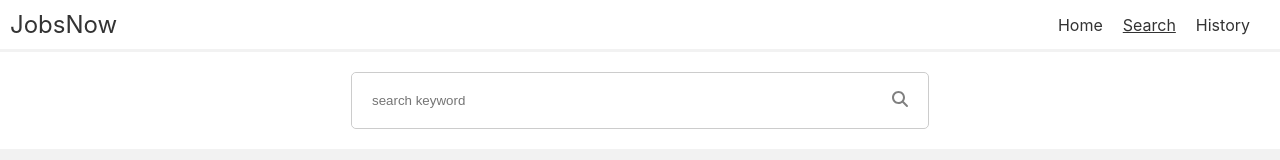
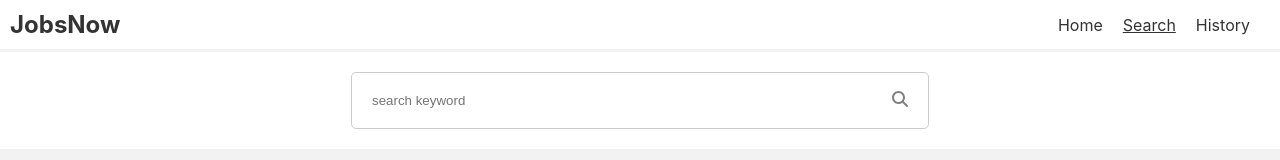
Before and after one commit to ehabyanni/Job-Search, a React (Create React App) app: page /jobs/search in a window 1280 px wide. Shown: the top 160 px of the page. Built offline with nearby package versions, Linux system fonts and the light colour scheme.

Commit message:
refactor the style

```diff
--- a/src/components/JobCard/style.scss
+++ b/src/components/JobCard/style.scss
@@ -42,7 +42,7 @@
         width: fit-content;
         border-radius: 5px;
         &:hover{
-          color: white;
+          color: gray;
         }
       }
     }
--- a/src/components/Navbar/style.scss
+++ b/src/components/Navbar/style.scss
@@ -10,7 +10,7 @@
   h1 {
     margin: 0;
     font-size: 24px;
-    font-weight: normal;
+    font-weight: bold;
   }
   ul {
     list-style: none;
```
